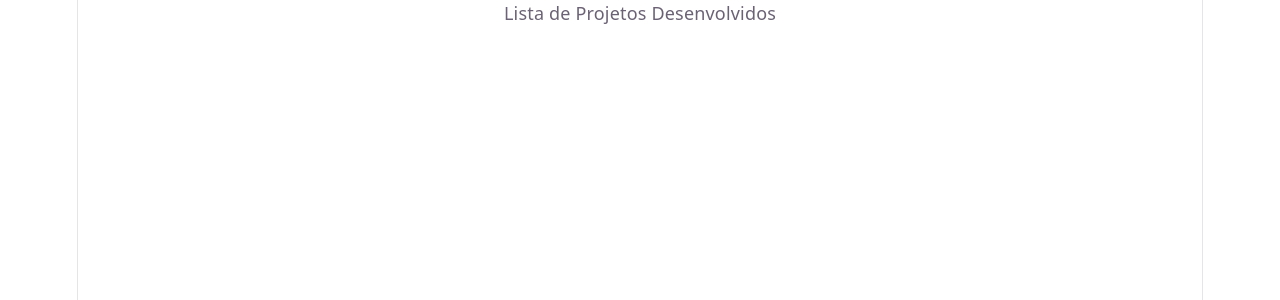
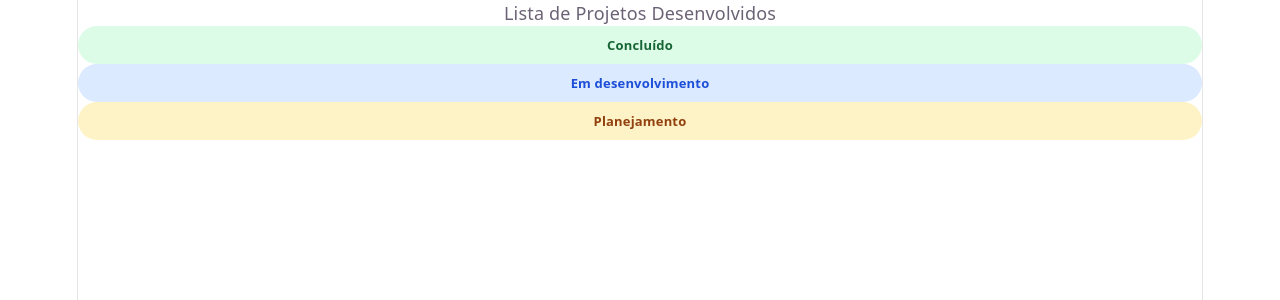
Before and after one commit to devluanx/react-painel-projetos, a React (Vite) app in the folder painel-projetos/: page / in a window 1280 px wide. Shown: the top 300 px of the page. Built offline with nearby package versions, Linux system fonts and the light colour scheme.

Commit message:
Adicionando o prop no statusbadge

```diff
--- a/painel-projetos/src/App.jsx
+++ b/painel-projetos/src/App.jsx
@@ -1,3 +1,5 @@
+import StatusBadge from "./components/StatusBadge";
+
 const projetos = [
   {
     id: 1,
@@ -66,6 +68,10 @@ function App(){
   return(
     <>
     Lista de Projetos Desenvolvidos
+    <StatusBadge status="Concluído" />
+      <StatusBadge status="Em desenvolvimento" />
+      <StatusBadge status="Planejamento" />
+
     </>
   )
 }
--- /dev/null
+++ b/painel-projetos/src/components/StatusBadge.css
@@ -0,0 +1,28 @@
+
+.status-badge {
+  display: inline-block;
+  padding: 6px 12px;
+  border-radius: 20px;
+  font-size: 13px;
+  font-weight: bold;
+}
+
+.concluido {
+  background-color: #dcfce7;
+  color: #166534;
+}
+
+.em-desenvolvimento {
+  background-color: #dbeafe;
+  color: #1d4ed8;
+}
+
+.planejamento {
+  background-color: #fef3c7;
+  color: #92400e;
+}
+
+.outro-status {
+  background-color: #e5e7eb;
+  color: #374151;
+}
--- a/painel-projetos/src/components/StatusBadge.jsx
+++ b/painel-projetos/src/components/StatusBadge.jsx
@@ -0,0 +1,17 @@
+
+import "./StatusBadge.css";
+
+function StatusBadge({ status }) {
+  const classe =
+    status === "Concluído"
+      ? "concluido"
+      : status === "Em desenvolvimento"
+      ? "em-desenvolvimento"
+      : status === "Planejamento"
+      ? "planejamento"
+      : "outro-status";
+
+  return <span className={`status-badge ${classe}`}>{status}</span>;
+}
+
+export default StatusBadge;
```
